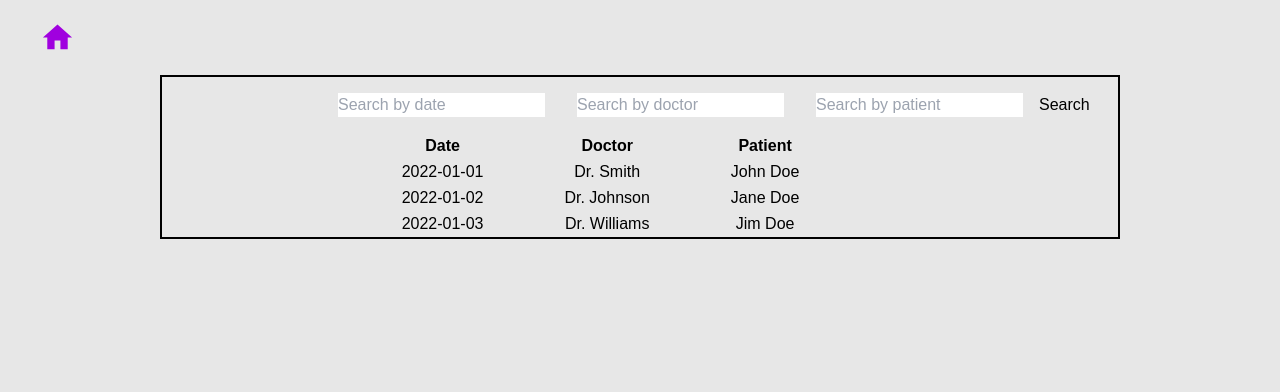
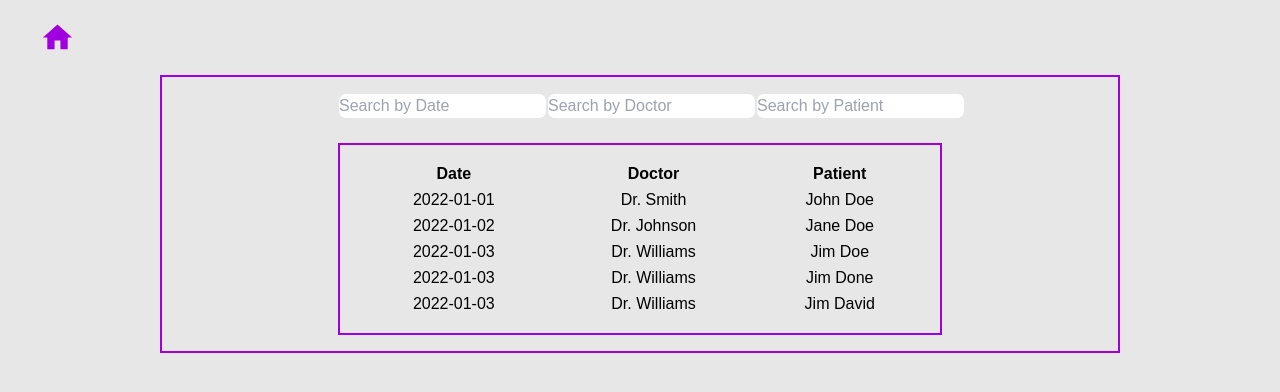
Before and after one commit to MaksymMalicki/PTSIiM-projekt, a React (Create React App) app in the folder frontend/: page /displayAppointments in a window 1280 px wide. Shown: the top 392 px of the page. Built offline with nearby package versions, Linux system fonts and the light colour scheme; no server answers; the HTML template or start-up script is replaced by a standard one.

Commit message:
implemented displayAppointments page

```diff
--- a/frontend/src/pages/DisplayAppointments.js
+++ b/frontend/src/pages/DisplayAppointments.js
@@ -1,66 +1,91 @@
 import React, { useState, useEffect } from 'react';
 import Navbar from '../components/Navbar';
 
-function DisplayAppointments() {
+const DisplayAppointments = () => {
   const [appointments, setAppointments] = useState([
     { id: 1, date: '2022-01-01', doctor: 'Dr. Smith', patient: 'John Doe' },
     { id: 2, date: '2022-01-02', doctor: 'Dr. Johnson', patient: 'Jane Doe' },
     { id: 3, date: '2022-01-03', doctor: 'Dr. Williams', patient: 'Jim Doe' },
+    { id: 4, date: '2022-01-03', doctor: 'Dr. Williams', patient: 'Jim Done' },
+    { id: 5, date: '2022-01-03', doctor: 'Dr. Williams', patient: 'Jim David' },
   ]);
-
-  useEffect(() => {
-    fetch('https://localhost:8000/api/appointments/search/')
-      .then((response) => response.json())
-      .then((data) => setAppointments(data));
-  }, []);
-
   const [searchDate, setSearchDate] = useState('');
   const [searchDoctor, setSearchDoctor] = useState('');
   const [searchPatient, setSearchPatient] = useState('');
 
-  const handleSearch = () => {
-    setAppointments(appointments.filter(appointment =>
+  useEffect(() => {
+    fetch('')
+      .then(response => response.json())
+      .then(data => setAppointments(data))
+      .catch(error => console.error('Error fetching data:', error));
+  }, []);
+
+  const filteredAppointments = appointments.filter(appointment =>
     appointment.date.includes(searchDate) &&
     appointment.doctor.includes(searchDoctor) &&
     appointment.patient.includes(searchPatient)
-    ));
-  };
+  );
 
   return (
     <div>
       <Navbar />
-        <div className='w-full flex justify-center items-center'>
-            <div className='w-3/4 text-center' style={{ border: '2px solid black', borderCollapse: 'collapse' }}>
-                <div className='ml-40 mr-40 flex justify-between'>
-                    <input className='m-4' type='text' placeholder='Search by date' onChange={e => setSearchDate(e.target.value)} />
-                    <input className='m-4' type='text' placeholder='Search by doctor' onChange={e => setSearchDoctor(e.target.value)} />
-                    <input className='m-4' type='text' placeholder='Search by patient' onChange={e => setSearchPatient(e.target.value)} />
-                    <button onClick={handleSearch}>Search</button>
+      <div className='flex justify-center'>
+        <div className='w-3/4 border-2 p-4 border-[#a000df]'>
+          <div className='mr-40 ml-40 flex justify-between'>
+            <div>
+              <input
+                style={{outlineColor: '#a000df'}} className='focus:outline-none rounded-lg border'
+                type="text"
+                placeholder="Search by Date"
+                value={searchDate}
+                onChange={e => setSearchDate(e.target.value)}
+              />
             </div>
             <div>
-                    <tablev>
+              <input
+                style={{outlineColor: '#a000df'}} className='focus:outline-none rounded-lg border'
+                type="text"
+                placeholder="Search by Doctor"
+                value={searchDoctor}
+                onChange={e => setSearchDoctor(e.target.value)}
+              />
+            </div>
+            <div>
+              <input
+                style={{outlineColor: '#a000df'}} className='focus:outline-none rounded-lg border'
+                type="text"
+                placeholder="Search by Patient"
+                value={searchPatient}
+                onChange={e => setSearchPatient(e.target.value)}
+              />
+            </div>
+          </div><br />
+          <div className='w-full'>
+            <div className='mr-40 ml-40 border-2 p-4 border-[#a000df] justify-between'>
+              <table className='w-full'>
                 <thead>
                   <tr>
-                            <th className='pr-20'>Date</th>
-                            <th className='pr-20'>Doctor</th>
-                            <th className='pr-20'>Patient</th>
+                    <th>Date</th>
+                    <th>Doctor</th>
+                    <th>Patient</th>
                   </tr>
                 </thead>
                 <tbody>
-                        {appointments.map((appointment) => (
-                            <tr className='pr-20' key={appointment.id}>
-                            <td className='pr-20' >{appointment.date}</td>
-                            <td className='pr-20'>{appointment.doctor}</td>
-                            <td className='pr-20'>{appointment.patient}</td>
+                  {filteredAppointments.map(appointment => (
+                    <tr key={appointment.id} className='text-center'>
+                      <td>{appointment.date}</td>
+                      <td>{appointment.doctor}</td>
+                      <td>{appointment.patient}</td>
                     </tr>
                   ))}
                 </tbody>
-                    </tablev>
+              </table>
+            </div>
           </div>
         </div>
       </div>
     </div>
   );
-}
+};
 
 export default DisplayAppointments;
```
Lines whose indentation alone changed are shown as unchanged.
